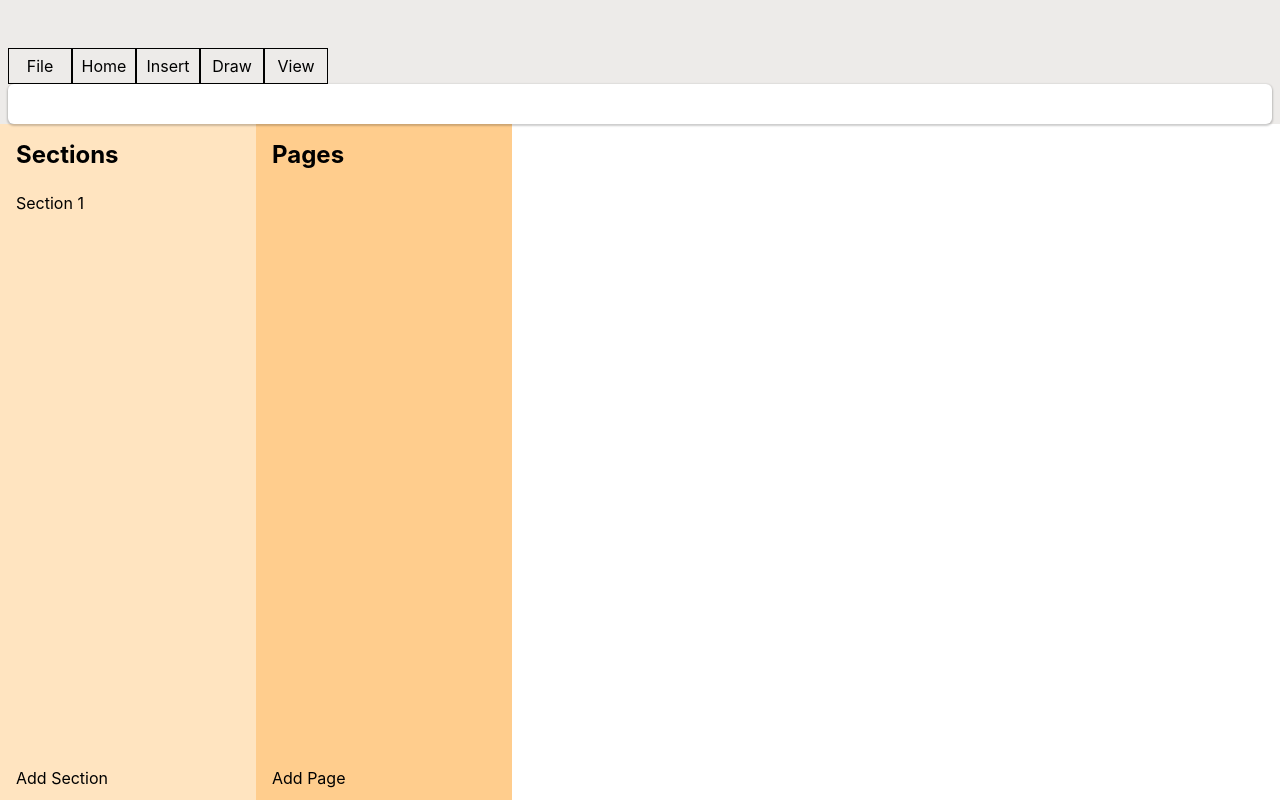
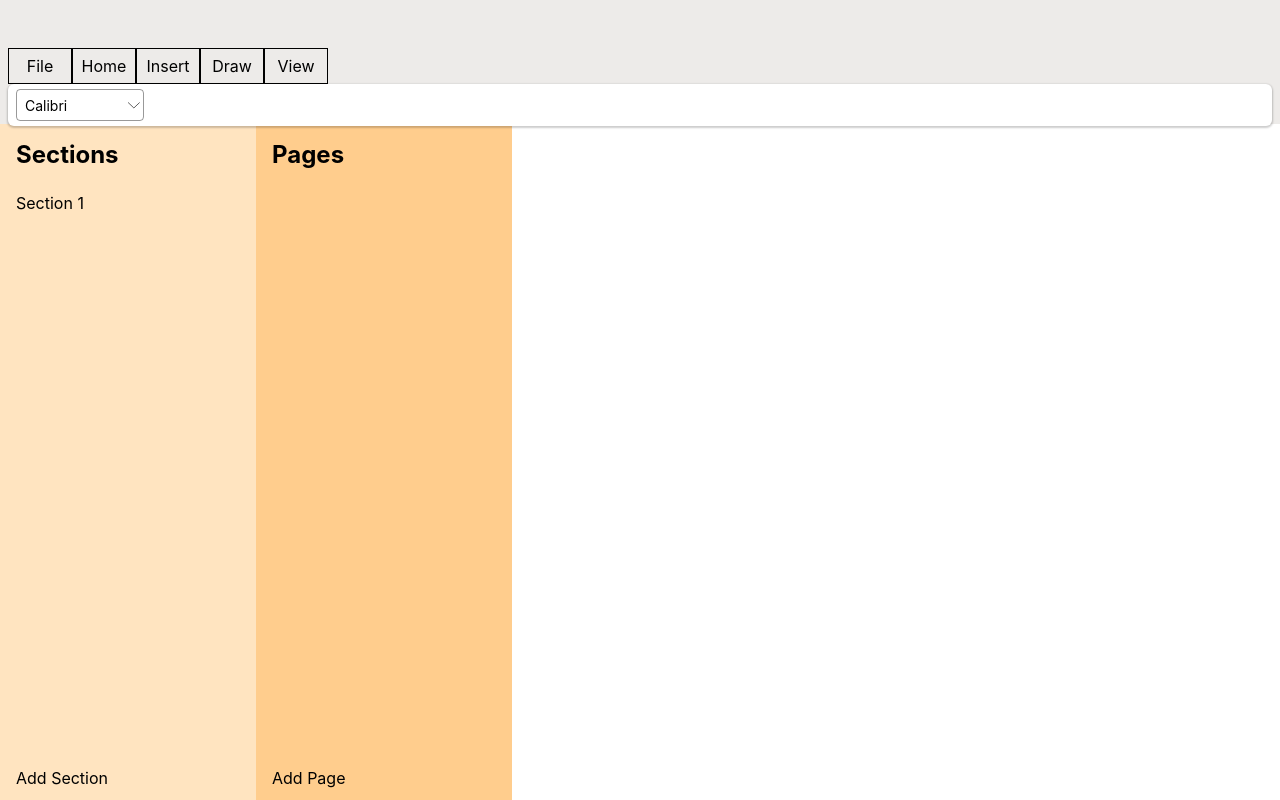
Before and after one commit to jjabides/one-note-clone, a React (Vite) app: page / in a window 1280 px wide. Built offline with nearby package versions, Linux system fonts and the light colour scheme.

Commit message:
Add FontDropdown

```diff
--- a/src/App.tsx
+++ b/src/App.tsx
@@ -3,6 +3,7 @@ import './styles/App.css'
 import { IDBPDatabase } from 'idb';
 import Modal from './components/Modal';
 import NavGroup from './components/NavGroup';
+import FontDropdown from './components/FontDropdown';
 
 const CONTEXT_MENU_WIDTH = 200;
 const CONTEXT_MENU_ITEM_HEIGHT = 36;
@@ -387,7 +388,7 @@ function App({ initialProps }: { initialProps: InitialProps }) {
 						<div className="view tab">View</div>
 					</div>
 					<div className="tools">
-
+						<FontDropdown></FontDropdown>
 					</div>
 				</div>
 			</header>
--- /dev/null
+++ b/src/components/FontDropdown.tsx
@@ -0,0 +1,74 @@
+import { useEffect, useRef, useState } from "react";
+import Arrow_No_Tail from "../images/Arrow_No_Tail.svg";
+
+const options = [
+    'Calibri',
+    'Arial',
+    'Comic Sans MS',
+    'Consolas',
+    'Corbel',
+    'Courier New',
+    'Georgia',
+    'Segoe UI',
+    'Tahoma',
+    'Times New Roman',
+    'Verdana',
+];
+
+export default function FontDropdown() {
+    const [open, setOpen] = useState<boolean>(false);
+    const [value, setValue] = useState<string>('Calibri');
+    const dropdownEl = useRef<HTMLElement>()
+
+    useEffect(() => {
+        window.addEventListener('click', onWindowClick)
+    }, []);
+
+    useEffect(() => {
+        return () => {
+            window.removeEventListener('click', onWindowClick);
+        }
+    }, []);
+
+    function onWindowClick(e: MouseEvent) {
+        let currentEL: HTMLElement = e.target as HTMLElement;
+
+        // Hide dropdown if click is outside of dropdown element
+        while (currentEL) {
+            if (currentEL === dropdownEl.current) {
+                return;
+            }
+            currentEL = currentEL.parentElement as HTMLElement;
+        }
+        setOpen(false);
+    }
+
+
+    function selectOption(option: string) {
+        setValue(option);
+        setOpen(false);
+    }
+
+    return <>
+        <div className="font-dropdown" ref={dropdownEl as any}>
+            <div className="dropdown-value">{value}</div>
+            <div className={`dropdown-btn btn ${open ? 'selected' : ''}`} onClick={() => setOpen(!open)}>
+                <img src={Arrow_No_Tail} />
+            </div>
+            {
+                open && <ul className="dropdown-list">
+                    {
+                        options.map(option =>
+                            <li
+                                key={option}
+                                className="btn"
+                                style={{ fontFamily: option }}
+                                onClick={e => selectOption(option)}
+                            >{option}</li>
+                        )
+                    }
+                </ul>
+            }
+        </div>
+    </>
+}
--- a/src/styles/App.css
+++ b/src/styles/App.css
@@ -205,11 +205,76 @@ h5 {
 
 .ribbon .tools {
   width: calc(100% - 16px);
-  height: 40px;
+  height: 42px;
   border-radius: 6px;
   background-color: white;
   box-shadow: 0px 1px 2px 1px rgba(0,0,0,0.2);
   position: absolute;
   top: 36px;
   left: 8px;
+  display: flex;
+  align-items: center;
+  padding: 0px 8px;
 }
+
+.tools .font-dropdown {
+  display: flex;
+  border: 1px solid rgba(0, 0, 0, 0.4);
+  width: 128px;
+  height: 32px;
+  font-size: 14px;
+  align-items: center;
+  border-radius: 4px;
+  position: relative;
+}
+
+.font-dropdown .dropdown-value {
+  width: 100%;
+  padding-left: 8px;
+  overflow: hidden;
+  text-overflow: ellipsis;
+}
+
+.font-dropdown .dropdown-btn {
+  width: 20px;
+  height: 100%;
+  display: flex;
+  justify-content: center;
+  align-items: center;
+  padding: 0px 3px;
+}
+
+.font-dropdown .dropdown-btn img {
+  width: 100%;
+  rotate: 180deg;
+}
+
+.dropdown-list {
+  position: absolute;
+  top: 32px;
+  z-index: 1;
+  background-color: white;
+  border-radius: 2px;
+  box-shadow: 1px 1px 4px 1px rgba(0, 0, 0, 0.2);
+  animation: fade-down .2s forwards;
+}
+
+@keyframes fade-down {
+  0% {
+    opacity: 0;
+    transform: translateY(-10px);
+  }
+  100% {
+    opacity: 1;
+    transform: translateY(0px);
+  }
+}
+
+.dropdown-list li {
+  height: 32px;
+  padding-left: 8px;
+  display: flex;
+  overflow: hidden;
+  text-overflow: ellipsis;
+  align-items: center;
+}
```
Also changed, not shown: src/images/Arrow_No_Tail.svg (added).
